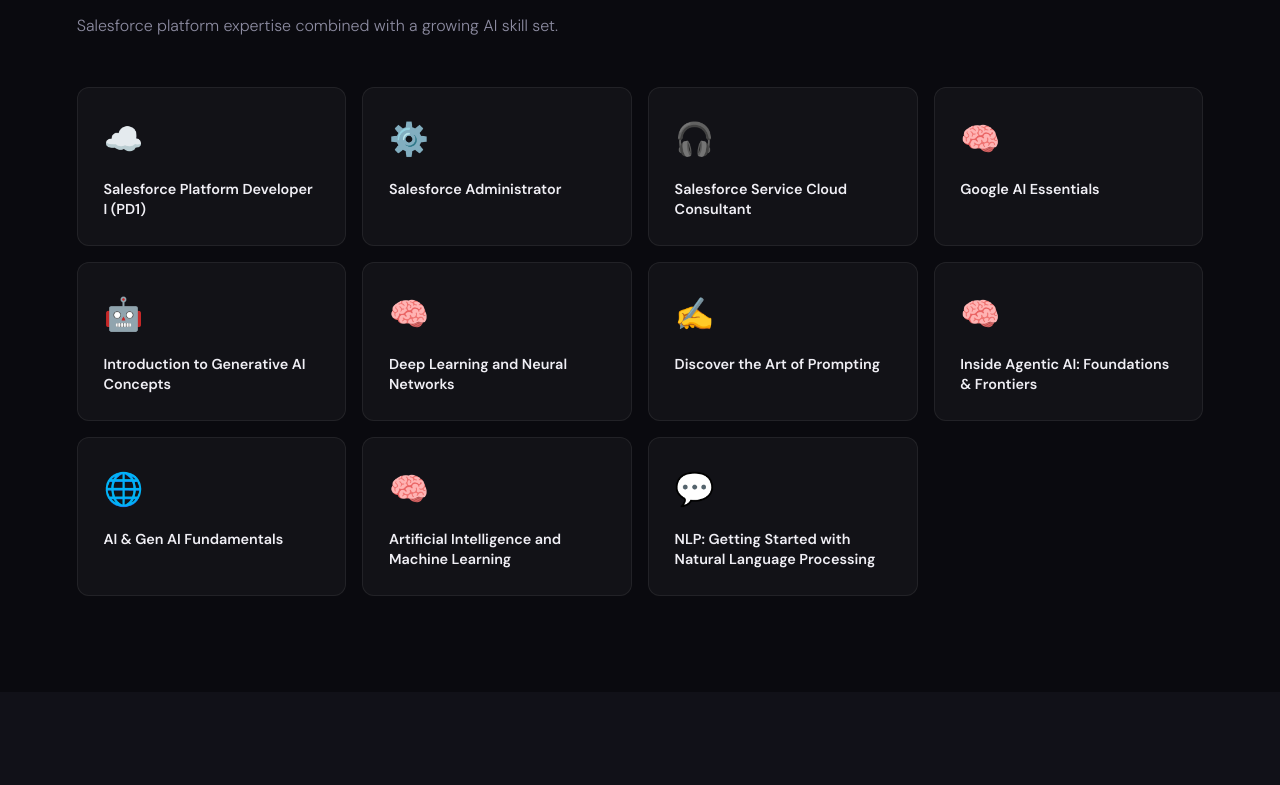
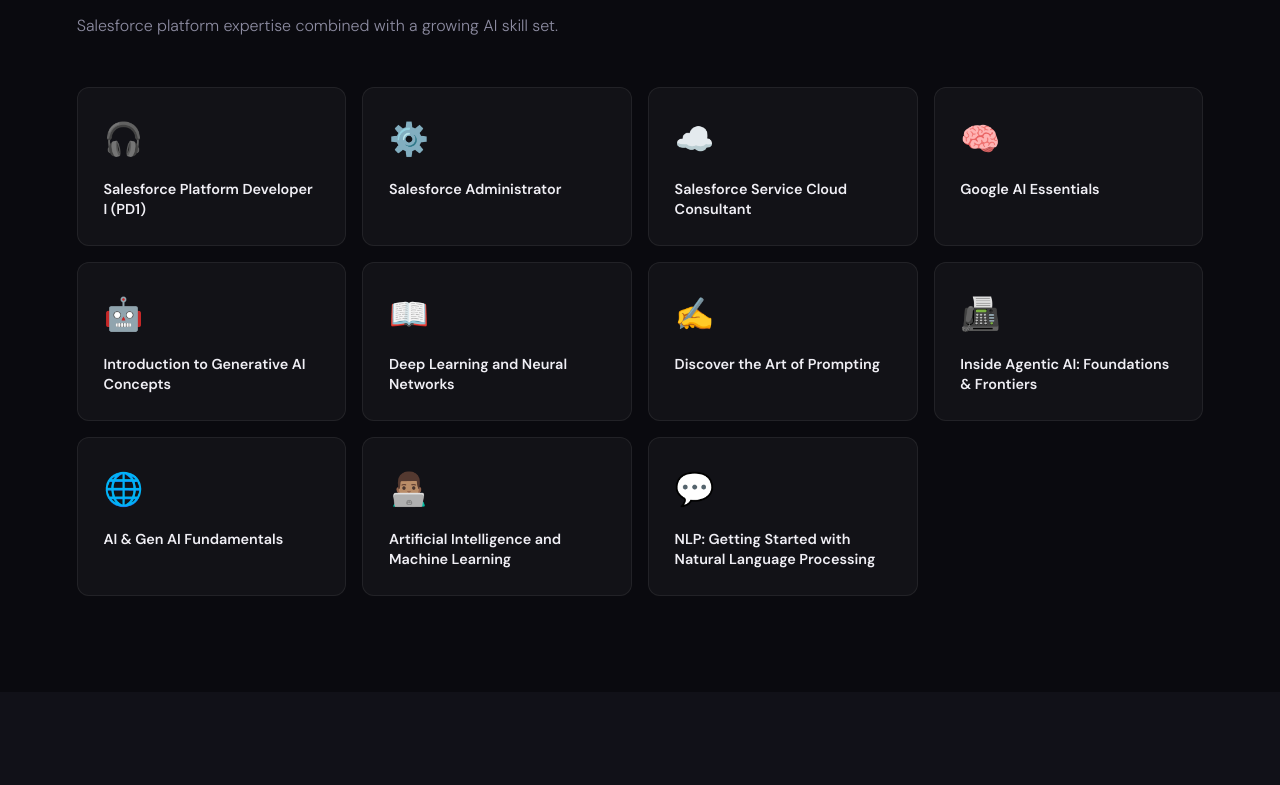
Before and after one commit to prasanthavva/LinkedIn, a plain HTML site: page index.html in a window 1280 px wide. Shown: the part 2653-3438 px from the top of the page. Drawn offline with nearby package versions, Linux system fonts and the light colour scheme.

Commit message:
Update index.html

```diff
--- a/index.html
+++ b/index.html
@@ -570,7 +570,7 @@
 
   <div class="certs-grid">
     <div class="cert-card">
-      <div class="cert-icon">☁️</div>
+      <div class="cert-icon">🎧</div>
       <div class="cert-name">Salesforce Platform Developer I (PD1)</div>
     </div>
     <div class="cert-card">
@@ -578,7 +578,7 @@
       <div class="cert-name">Salesforce Administrator</div>
     </div>
     <div class="cert-card">
-      <div class="cert-icon">🎧</div>
+      <div class="cert-icon">☁️</div>
       <div class="cert-name">Salesforce Service Cloud Consultant</div>
     </div>
     <div class="cert-card">
@@ -590,7 +590,7 @@
       <div class="cert-name">Introduction to Generative AI Concepts</div>
     </div>
    <div class="cert-card">
-      <div class="cert-icon">🧠</div>
+      <div class="cert-icon">📖</div>
       <div class="cert-name">Deep Learning and Neural Networks</div>
     </div>
     <div class="cert-card">
@@ -598,7 +598,7 @@
       <div class="cert-name">Discover the Art of Prompting</div>
     </div>
     <div class="cert-card">
-      <div class="cert-icon">🧠</div>
+      <div class="cert-icon">📠</div>
       <div class="cert-name">Inside Agentic AI: Foundations &amp; Frontiers</div>
     </div>
     <div class="cert-card">
@@ -606,7 +606,7 @@
       <div class="cert-name">AI &amp; Gen AI Fundamentals</div>
     </div>
    <div class="cert-card">
-      <div class="cert-icon">🧠</div>
+      <div class="cert-icon">👨🏽‍💻</div>
       <div class="cert-name">Artificial Intelligence and Machine Learning</div>
     </div>
     <div class="cert-card">
@@ -647,7 +647,7 @@
     </p>
     <div class="contact-links">
       <a class="contact-link" href="mailto:avvaprasanth@gmail.com">
-        <span>✉</span> avvaprasanth@gmail.com
+        <span>📧</span> avvaprasanth@gmail.com
       </a>
       <a class="contact-link" href="tel:+13468133790">
         <span>📞</span> +1 (346) 813-3790
```
